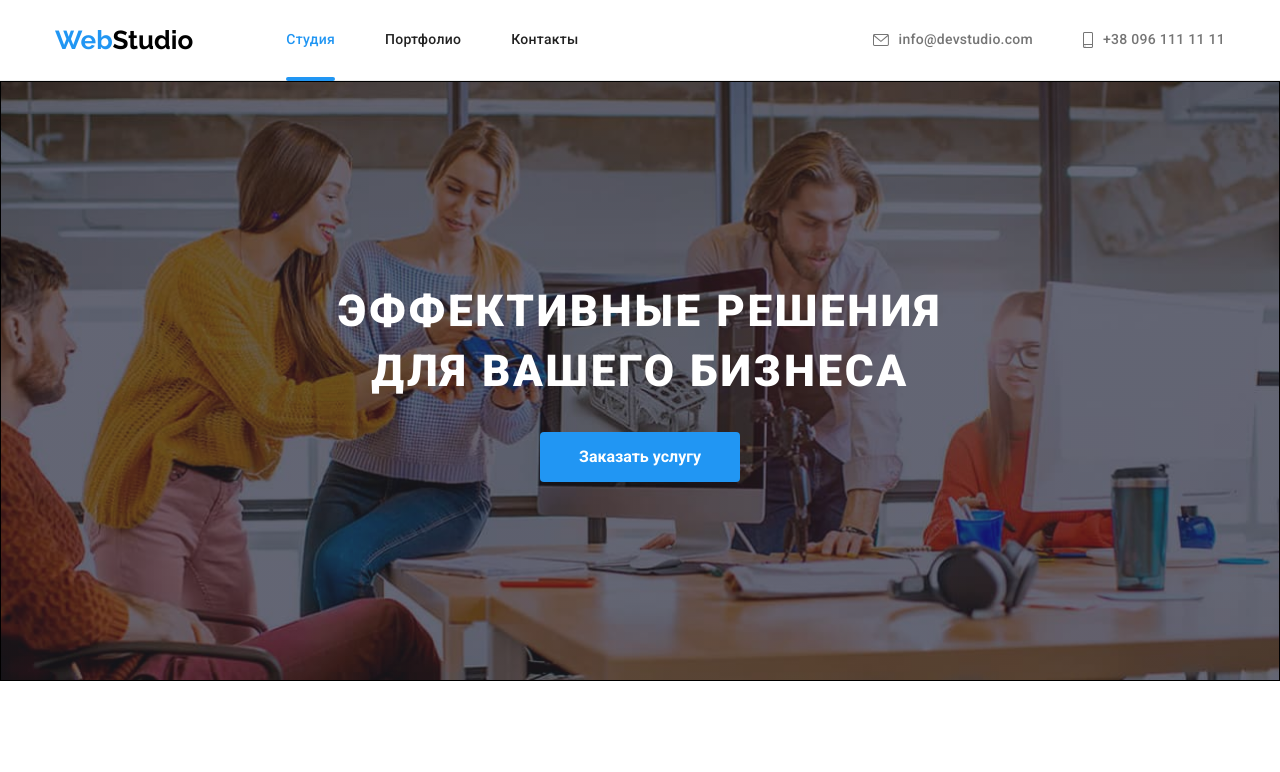
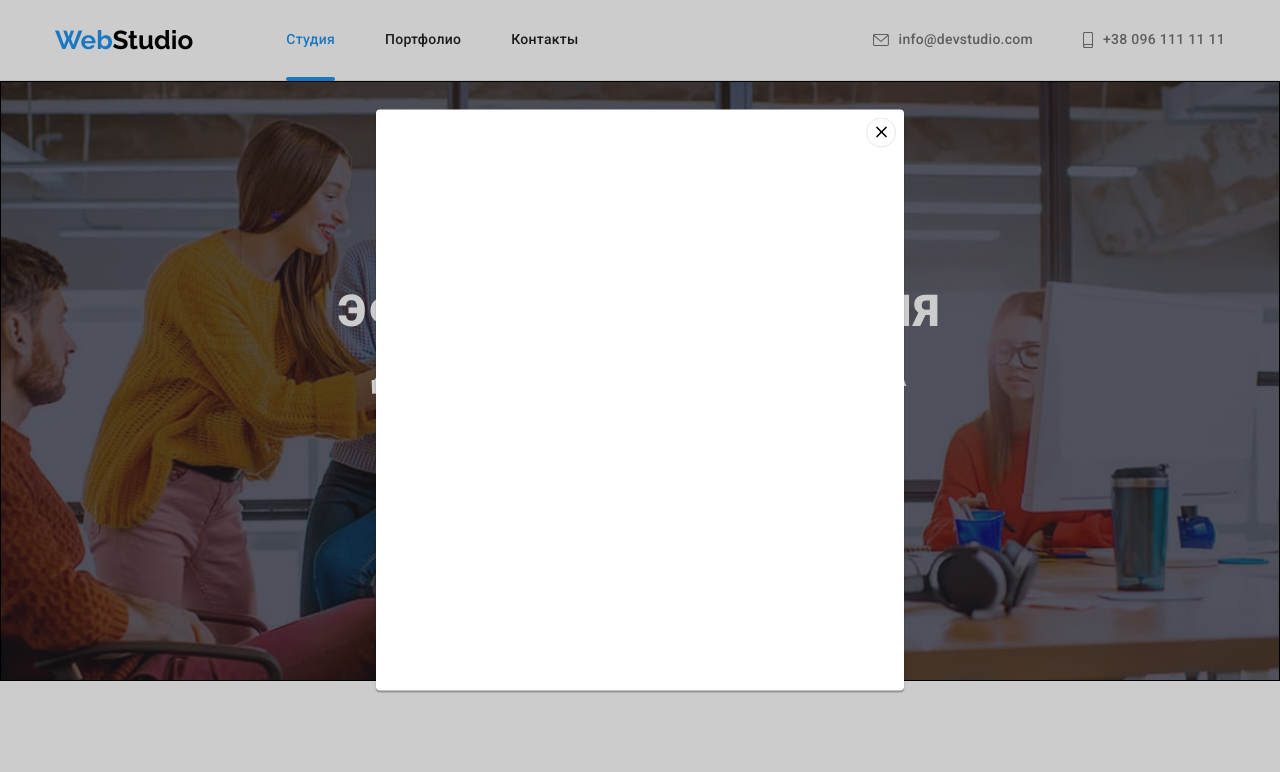
Before and after one commit to Sergey-Sidorchuk/goit-markup-hw-08, a plain HTML site: page index.html in a window 1280 px wide. Both pictures are taken after a click on the button "Заказать услугу". Shown: the top 772 px of the page. Drawn offline with nearby package versions, Linux system fonts and the light colour scheme.

Commit message:
Добавляет модальное окно

```diff
--- a/css/styles.css
+++ b/css/styles.css
@@ -130,6 +130,14 @@ img {
   position: relative;
 }
 .current::before {
+  content: "";
+
+  position: absolute;
+  left: 0px;
+  height: 4px;
+
+  display: block;
+  width: 100%;
   background-color: var(--link-color);
   border-bottom-left-radius: 4px;
   border-bottom-right-radius: 4px;
@@ -137,29 +145,25 @@ img {
   border-top-right-radius: 4px;
   bottom: -1px;
   box-sizing: border-box;
-  content: "";
-  display: block;
-  height: 4px;
-  left: 0px;
-  position: absolute;
-  width: 100%;
 }
 
 .site-contacts .link {
-  color: var(--secondary-color);
+  display: flex;
   justify-content: center;
   align-items: center;
-  display: flex;
+  color: var(--secondary-color);
 }
 .site-contacts .link:hover {
-  color: var(--link-color);
   transition-timing-function: cubic-bezier(0.4, 0, 0.2, 1);
   transition-duration: 250ms;
+
+  color: var(--link-color);
 }
 .site-contacts .link:focus {
-  color: var(--link-color);
   transition-timing-function: cubic-bezier(0.4, 0, 0.2, 1);
   transition-duration: 250ms;
+
+  color: var(--link-color);
 }
 .section-title {
   color: var(--main-color);
@@ -212,7 +216,7 @@ img {
   margin-bottom: 30px;
 }
 
-button {
+.hero button {
   background: #2196f3;
   color: var(--white-color);
   font-family: Roboto, sans-serif;
@@ -243,14 +247,14 @@ button {
   padding-left: 0px;
 }
 .features-icon {
+  display: flex;
+  align-items: center;
+  justify-content: center;
   width: 270px;
   height: 120px;
   background: #f5f4fa;
   border-radius: 4px;
   margin-bottom: 30px;
-  display: flex;
-  align-items: center;
-  justify-content: center;
 }
 .features-icon .icon {
   width: 70px;
@@ -711,7 +715,7 @@ button {
   overflow: hidden;
   transform: translateY(100%);
   transition-timing-function: cubic-bezier(0.4, 0, 0.2, 1);
-  transition-duration: 250ms;
+  transition-duration: 4250ms;
 }
 .dev a:hover .dev-text,
 .dev a:focus .dev-text {
@@ -738,3 +742,51 @@ button {
   margin-top: 4px;
   margin-bottom: 0px;
 }
+/* Модальное окно*/
+.backdrop {
+  position: fixed;
+  top: 0px;
+  left: 0px;
+
+  width: 100%;
+  height: 100%;
+
+  background-color: rgba(0, 0, 0, 0.2);
+  transition: opacity 1500ms cubic-bezier(0.25, 0.1, 0.25, 1);
+}
+.modal {
+  position: absolute;
+  top: 50%;
+  left: 50%;
+  transform: translate(-50%, -50%);
+
+  min-width: 528px;
+  min-height: 581px;
+  background: var(--white-color);
+  box-shadow: 0px 1px 3px rgba(0, 0, 0, 0.12), 0px 1px 1px rgba(0, 0, 0, 0.14),
+    0px 2px 1px rgba(0, 0, 0, 0.2);
+  border-radius: 4px;
+
+  /* transition-property: background-color;
+  transition: 500ms cubic-bezier(0.25, 0.1, 0.25, 1); */
+}
+.backdrop.is-hidden {
+  opacity: 0;
+  pointer-events: none;
+}
+.modal-closed {
+  position: absolute;
+  top: 8px;
+  right: 8px;
+
+  width: 30px;
+  height: 30px;
+  padding: 0px;
+
+  background-image: url(../images/icon/close.svg);
+  background-size: cover;
+  background-repeat: no-repeat;
+  background-color: transparent;
+  border: none;
+  cursor: pointer;
+}
--- a/index.html
+++ b/index.html
@@ -60,7 +60,7 @@
             Эффективные решения <br />
             для вашего бизнеса
           </h1>
-          <button type="button">Заказать услугу</button>
+          <button data-modal-open type="button">Заказать услугу</button>
         </div>
       </section>
       <!-- <h2>Особенности</h2> -->
@@ -432,5 +432,12 @@
         </div>
       </div>
     </footer>
+    <!--Модальное окно-->
+    <div data-modal class="backdrop is-hidden">
+      <div class="modal">
+        <button data-modal-close class="modal-closed"></button>
+      </div>
+    </div>
+    <script src="./js/modal.js"></script>
   </body>
 </html>
--- /dev/null
+++ b/js/modal.js
@@ -0,0 +1,14 @@
+(() => {
+  const refs = {
+    openModalBtn: document.querySelector('[data-modal-open]'),
+    closeModalBtn: document.querySelector('[data-modal-close]'),
+    modal: document.querySelector('[data-modal]'),
+  };
+
+  refs.openModalBtn.addEventListener('click', toggleModal);
+  refs.closeModalBtn.addEventListener('click', toggleModal);
+
+  function toggleModal() {
+    refs.modal.classList.toggle('is-hidden');
+  }
+})();
```
Also changed, not shown: images/icon/close.svg (added).
